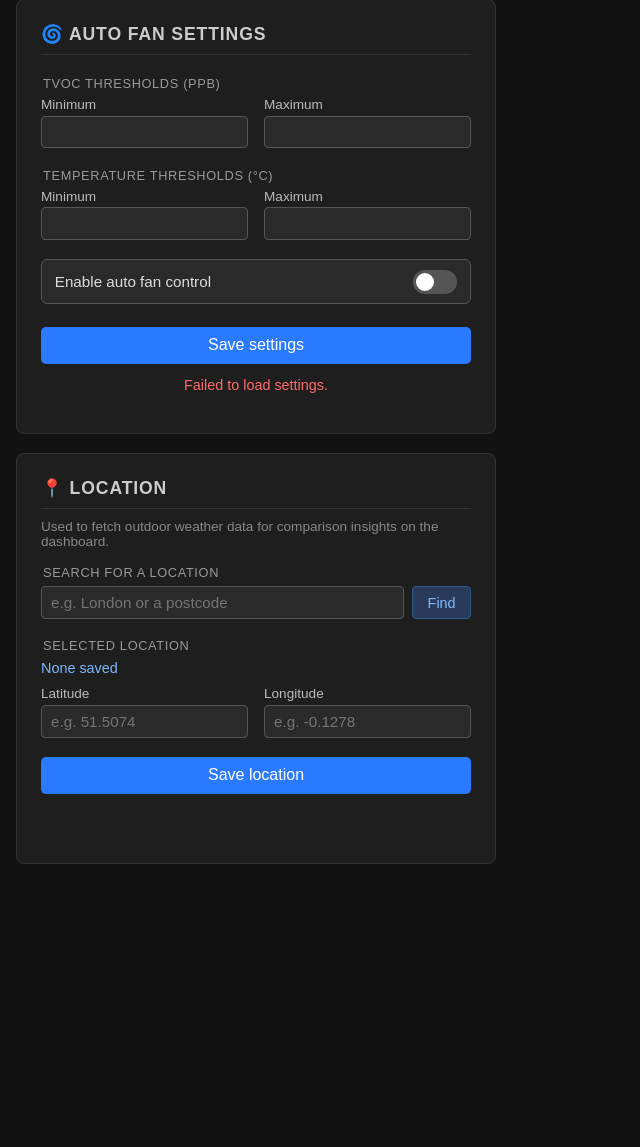
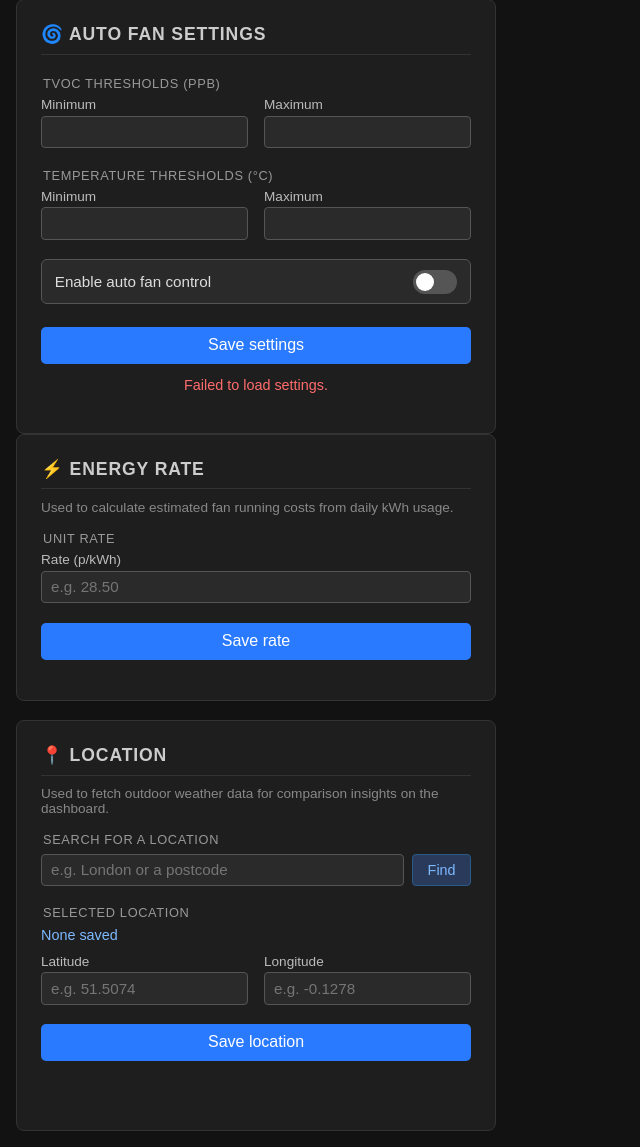
Before and after one commit to Ryan-be/mars-air-quility, a Flask app: page /admin in a window 1280 px wide. Shown: the part 81-1228 px from the top of the page, without its empty margins (0-640 px from the left). Before the commit the page ends 945 px from the top, so only its background shows below. Run offline with Flask 3, Linux system fonts and the light colour scheme; data that the repository does not hold is empty; parts of the project's set-up code (start-up, migrations or seed data) failed here and were passed over.

Commit message:
feat: energy unit rate setting and fan estimated cost; remove power plot
- Add `get_unit_rate()` / `save_unit_rate()` to db_logger using the
  existing app_settings key-value table (key: energy_unit_rate_pence)
- Add GET/POST /api/settings/energy endpoints in app.py
- Expose unit_rate_pence in /api/fan/status response so the dashboard
  can calculate cost without a separate fetch
- fan.js: compute today's estimated cost (today_kwh × rate); display
  as pence below 100p, otherwise £ — prompts "set rate in settings"
  when no rate has been configured
- Add "Est. cost" meta item to the fan card in dashboard.html
- Add Energy Rate card to admin.html with load/save JS
- Remove fan power history plot entirely: drop powerPlot div from
  dashboard.html, remove the rendering block from charts.js, and
  remove the powerValues parameter from renderCharts() / dashboard.js

Co-Authored-By: Claude Sonnet 4.6 <noreply@anthropic.com>

```diff
--- a/database/db_logger.py
+++ b/database/db_logger.py
@@ -216,6 +216,34 @@ def save_location(lat, lon, name=""):
     conn.close()
 
 
+def get_unit_rate() -> float | None:
+    """Return the energy unit rate in p/kWh, or None if not set."""
+    conn = sqlite3.connect(DB_FILE)
+    cur = conn.cursor()
+    cur.execute("SELECT value FROM app_settings WHERE key = 'energy_unit_rate_pence'")
+    row = cur.fetchone()
+    conn.close()
+    if row is None:
+        return None
+    try:
+        return float(row[0])
+    except (TypeError, ValueError):
+        return None
+
+
+def save_unit_rate(rate_pence: float) -> None:
+    """Upsert the energy unit rate (p/kWh) in app_settings."""
+    conn = sqlite3.connect(DB_FILE)
+    cur = conn.cursor()
+    cur.execute(
+        "INSERT INTO app_settings (key, value) VALUES ('energy_unit_rate_pence', ?) "
+        "ON CONFLICT(key) DO UPDATE SET value=excluded.value",
+        (str(rate_pence),),
+    )
+    conn.commit()
+    conn.close()
+
+
 def update_fan_settings(tvoc_min, tvoc_max, temp_min, temp_max, enabled):
     conn = sqlite3.connect(DB_FILE)
     cur = conn.cursor()
--- a/mlss_monitor/app.py
+++ b/mlss_monitor/app.py
@@ -23,8 +23,9 @@ from flask import (
 from config import config
 from database.db_logger import (
     add_annotation, cleanup_old_weather, get_fan_settings, get_latest_weather,
-    get_location, get_sensor_data_by_date, log_sensor_data, log_weather,
-    remove_annotation, save_location, update_fan_settings,
+    get_location, get_sensor_data_by_date, get_unit_rate, log_sensor_data,
+    log_weather, remove_annotation, save_location, save_unit_rate,
+    update_fan_settings,
 )
 from database.init_db import create_db
 from external_api_interfaces.kasa_smart_plug import KasaSmartPlug
@@ -341,6 +342,7 @@ def get_fan_state():
             plug_state["today_kwh"] = None
 
         plug_state["mode"] = fan_mode
+        plug_state["unit_rate_pence"] = get_unit_rate()
         return jsonify(plug_state), 200
     except Exception as e:
         return jsonify({"error": f"Error retrieving fan state: {str(e)}"}), 500
@@ -519,6 +521,22 @@ def save_location_route():
     return jsonify({"message": "Location saved"})
 
 
+@app.route("/api/settings/energy", methods=["GET"])
+def get_energy_settings_route():
+    return jsonify({"unit_rate_pence": get_unit_rate()})
+
+
+@app.route("/api/settings/energy", methods=["POST"])
+def save_energy_settings_route():
+    data = request.get_json()
+    try:
+        rate = float(data.get("unit_rate_pence", 0))
+    except (TypeError, ValueError):
+        return jsonify({"error": "unit_rate_pence must be a number"}), 400
+    save_unit_rate(rate)
+    return jsonify({"message": "Energy rate saved"})
+
+
 @app.route("/api/geocode")
 def geocode_route():
     q = request.args.get("q", "").strip()
--- a/static/js/dashboard.js
+++ b/static/js/dashboard.js
@@ -41,7 +41,6 @@ async function fetchData() {
   const eco2         = data.map(d => d.eco2);
   const tvoc         = data.map(d => d.tvoc);
   const annotations  = data.map(d => d.annotation);
-  const powerValues  = data.map(d => d.fan_power_w);
   const vpdValues    = data.map(d => d.vpd_kpa);
 
   if (timestamps.length < 2) {
@@ -86,7 +85,7 @@ async function fetchData() {
   updateInsights(currentTemp, currentHum, currentTvoc, currentEco2, eco2);
 
   // Charts
-  renderCharts(timestamps, temperatures, humidities, eco2, tvoc, annotations, ids, powerValues, vpdValues);
+  renderCharts(timestamps, temperatures, humidities, eco2, tvoc, annotations, ids, vpdValues);
 
   document.getElementById("last-updated").textContent = "Last updated: " + new Date().toLocaleString();
 }
--- a/templates/admin.html
+++ b/templates/admin.html
@@ -57,6 +57,23 @@
     </form>
 
     <p id="status"></p>
+  </div>
+
+  <!-- Energy rate card -->
+  <div class="card">
+    <h3>⚡ Energy Rate</h3>
+    <p class="card-desc">Used to calculate estimated fan running costs from daily kWh usage.</p>
+    <div class="field-group">
+      <legend>Unit rate</legend>
+      <div class="field-row">
+        <div class="field">
+          <label for="unitRate">Rate (p/kWh)</label>
+          <input type="number" id="unitRate" min="0" step="0.01" placeholder="e.g. 28.50">
+        </div>
+      </div>
+    </div>
+    <button class="btn-save" type="button" onclick="saveEnergyRate()">Save rate</button>
+    <p id="energyStatus"></p>
   </div>
 
   <!-- Location card -->
@@ -141,6 +158,38 @@
 
     loadSettings();
 
+    // ── Energy rate ──────────────────────────────────────────────────────────
+    const energyStatusEl = document.getElementById("energyStatus");
+
+    async function loadEnergyRate() {
+      try {
+        const res = await fetch("/api/settings/energy");
+        const d = await res.json();
+        if (d.unit_rate_pence != null) {
+          document.getElementById("unitRate").value = d.unit_rate_pence;
+        }
+      } catch {}
+    }
+
+    async function saveEnergyRate() {
+      const rate = parseFloat(document.getElementById("unitRate").value);
+      if (isNaN(rate) || rate < 0) {
+        energyStatusEl.textContent = "Enter a valid rate (e.g. 28.50).";
+        energyStatusEl.className = "status-err";
+        return;
+      }
+      const res = await fetch("/api/settings/energy", {
+        method: "POST",
+        headers: { "Content-Type": "application/json" },
+        body: JSON.stringify({ unit_rate_pence: rate }),
+      });
+      const d = await res.json();
+      energyStatusEl.textContent = d.message || d.error;
+      energyStatusEl.className = res.ok ? "status-ok" : "status-err";
+    }
+
+    loadEnergyRate();
+
     // ── Location ─────────────────────────────────────────────────────────────
     const locStatusEl = document.getElementById("locStatus");
 
--- a/templates/dashboard.html
+++ b/templates/dashboard.html
@@ -177,6 +177,7 @@
       <span>Mode<strong id="fan-mode">--</strong></span>
       <span>Power<strong id="fan-power">--</strong></span>
       <span>Today<strong id="fan-today">--</strong></span>
+      <span>Est. cost<strong id="fan-cost">--</strong></span>
     </div>
   </div>
 
@@ -188,7 +189,6 @@
     <div id="eco2Plot"></div>
     <div id="tvocPlot"></div>
     <div id="vpdPlot"></div>
-    <div id="powerPlot"></div>
   </div>
 
   <!-- TVOC legend -->
```
Also changed, not shown: static/js/charts.js (+1 -16 lines), static/js/fan.js (+9 -0 lines).
